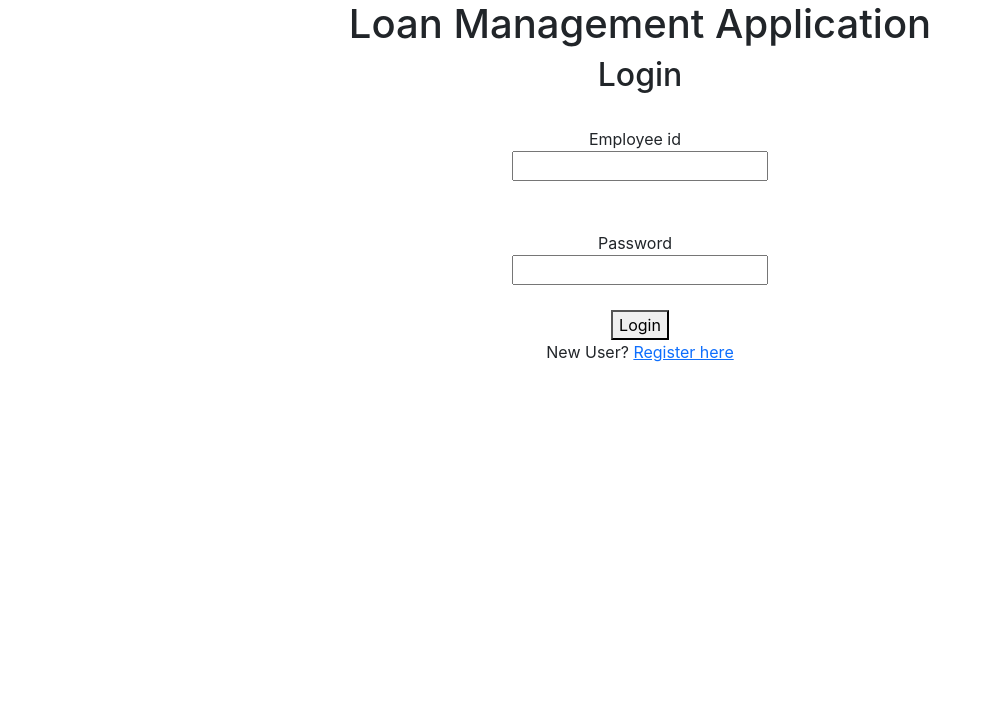
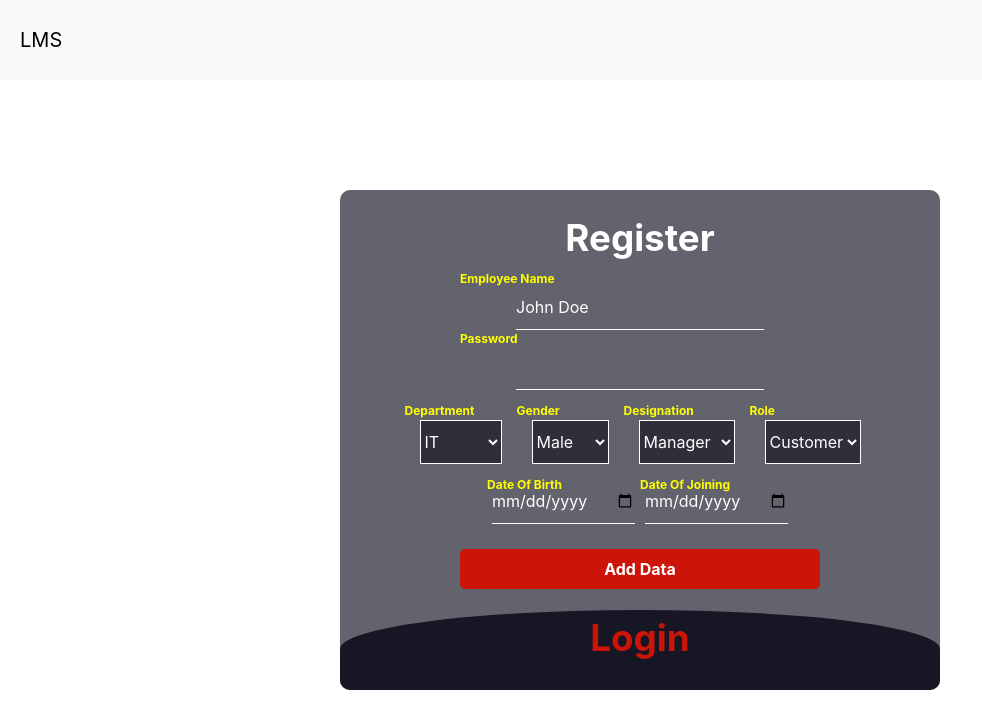
Before and after one commit to agastya2002/LMSTeam3Batch9, a React (Create React App) app in the folder Frontend/lms/: page / in a window 1280 px wide. Shown: the top 728 px of the page, without its empty margins (0-982 px from the left). Built offline with nearby package versions, Linux system fonts and the light colour scheme.

Commit message:
Login/Register UI

```diff
--- a/Frontend/lms/src/Pages/CustomerDetails.js
+++ b/Frontend/lms/src/Pages/CustomerDetails.js
@@ -94,10 +94,10 @@ const CustomerDetails=()=>{
     }
     return (
         <div>
-            <div>
+            {/* <div>
                 <h1>Loan Management Application</h1>
                 <h2>Customer Master Data Details</h2>
-            </div>
+            </div> */}
             <div className='customer_details'>
                 <div className='employee_details'>
                     <div className='employee_detail'>
--- a/Frontend/lms/src/Pages/Login.js
+++ b/Frontend/lms/src/Pages/Login.js
@@ -1,9 +1,12 @@
 import React, { useEffect } from 'react';
+import '../Styles/Login.css'
 import '../Styles/CustomerDetails.css'
 import { useState } from 'react';
 import { Link, useNavigate } from 'react-router-dom';
+import { Navbar } from 'react-bootstrap';
 import {useAuth} from '../Contexts/AuthContext'
 import swal from 'sweetalert';
+import CustomerDetails from './CustomerDetails';
 
 
 const Login=()=>{
@@ -12,11 +15,79 @@ const Login=()=>{
     const [eID,setEID]=useState("");
     const [ePass, setEPass] = useState("");
     // const {user, login} = useAuth();
-    const {login} = useAuth();
+    const {login, register} = useAuth();
     let isDataValid=true;
 
+    const [user, setUser] =useState({});
+    const [eName,setEName]=useState("John Doe");
+    const [eRole,setERole]=useState('customer');
+    const [department,setDepartment]=useState("it");
+    const [gender,setGender]=useState("M");
+    const [designation,setDesignation]=useState("manager");
+    const [dob,setDob]=useState("");
+    const [doj,setDoj]=useState("");
 
-    const validateEntries=()=>{
+
+    const validateRegisterEntries=async ()=>{
+        if(eName.length===0){
+            alert("Please enter employee name!");
+            isDataValid=false;
+        }
+        if(ePass.length===0){
+            alert("Please enter password");
+            isDataValid=false;
+        }
+        if(!eName.match(/^[a-zA-Z]+(([',. -][a-zA-Z ])?[a-zA-Z]*)*$/g)){
+            alert("Employee name is invalid!\nUse of special characters and numbers is not allowed")
+            isDataValid=false;
+        }
+        if(dob.length===0){
+            alert("Please enter date of birth!");
+            isDataValid=false;
+        }
+        if(doj.length===0){
+            alert("Please enter date of joining!");
+            isDataValid=false;
+        }
+        if(eRole.length===0){
+            alert("Please mention the role of employee");
+            isDataValid = false;
+        }
+
+        if(isDataValid===false){
+            return;
+        }
+
+        const userData = {
+            EmployeeName: eName,
+            Designation:designation,
+            Department:department,
+            Gender:gender,
+            DateOfBirth: dob,
+            DateOfJoining: doj,
+            Employee: {
+                EmployeePassword: ePass,
+                EmployeeRole: eRole
+            }
+        }
+        const res = register(userData);
+        if(res) {
+            while(!user) {}
+            if(user) {
+                if(eRole=="admin") {
+                    navigate("AdminDashboard");
+                }
+                else if(eRole=="customer"){
+                    navigate("UserDashboard");
+                }
+            }
+        }
+
+    }
+
+    const validateEntries=(e)=>{
+        e.preventDefault();
+        console.log(eID, ePass)
         //check employee ID
         if (!eID.match(/[A-Z]{1}[0-9]/)){
             swal("Error","Invalid employee ID format!","error");
@@ -44,28 +115,91 @@ const Login=()=>{
     }
     return (
         <div>
-            <div>
-                <h1>Loan Management Application</h1>
-                <h2>Login</h2>
-            </div>
-            <div className='customer_details'>
-                <div className='employee_details'>
-                    <div className='employee_detail'>
-                        <span className='employee_field'>Employee id</span>
-                        <input type="text" id="eid" onChange={(e) => setEID(e.target.value)} />
+            <Navbar bg="light" expand="lg" style={{padding:"15px"}}>
+                <Navbar.Brand style={{paddingX:"15px"}}>LMS</Navbar.Brand>
+            </Navbar>
+            <div className='Authentication'>
+                <div className="main">
+                    <input type="checkbox" id="chk" />
+                    <div className="signup">
+                        <form>
+                            <label htmlFor="chk" className="sig">Register</label>
+                            <div className='user-box'>
+                                <input type="text" id="ename" value={eName} onChange={(e) => setEName(e.target.value)}/>
+                                <label>Employee Name</label>
+                            </div>
+                            <div className='user-box'>
+                                <input type="password" id="pass" value={ePass} onChange={(p) => setEPass(p.target.value)} />
+                                <label>Password</label>
+                            </div>
+                            <div>
+                                <span className='user-box'>
+                                    <select name="department" id="department" value={department} onChange={(e) => setDepartment(e.target.value)}>
+                                        <option value="it">IT</option>
+                                        <option value="finance">Finance</option>
+                                        <option value="sales">Sales</option>
+                                        <option value="hr">HR</option>
+                                    </select>
+                                    <label>Department</label>
+                                </span>
+                                <span className='user-box'>
+                                    <select name="gender" id="gender" value={gender} onChange={(e) => setGender(e.target.value)}>
+                                        <option value="M">Male</option>
+                                        <option value="F">Female</option>
+                                    </select>
+                                    <label>Gender</label>
+                                </span>
+                                <span className='user-box'>
+                                    <select name="designation" id="designation" value={designation} onChange={(e) => setDesignation(e.target.value)}>
+                                        <option value="manager">Manager</option>
+                                        <option value="ca">CA</option>
+                                        <option value="dgm">DGM</option>
+                                        <option value="associate">Associate</option>
+                                    </select>
+                                    <label>Designation</label>
+                                </span>
+                                <span className='user-box'>
+                                    <select name="erole" id="erole" value={eRole} onChange={(e) => setERole(e.target.value)}>
+                                        <option value="customer">Customer</option>
+                                        <option value="admin">Admin</option>
+                                    </select>
+                                    <label>Role</label>
+                                </span>
+                            </div>
+                            <span className='user-box'>
+                                <span>
+                                    <input type="date" id="dob" value={dob} onChange={(e) => setDob(e.target.value)}/>
+                                    <label>Date Of Birth</label>
+                                </span>
+                                </span>
+                                <span className="user-box">
+                                <span>
+                                    <input type="date" id="doj" value={doj} onChange={(e) => setDoj(e.target.value)} />
+                                    <label>Date Of Joining</label>
+                                </span>
+                            </span>
+                            <div>
+                                <button type="submit" className="authBtn" onClick={()=>validateRegisterEntries()}>Add Data</button>
+                            </div>
+                        </form>
+                    </div>
+
+                    <div className="login">
+                        <form onSubmit={validateEntries}>
+                            <label htmlFor="chk" className="log">Login</label>
+                            <div className="user-box">
+                                <input type="text" title="Enter Employee ID" onChange={(e) => setEID(e.target.value)}  required />
+                                <label>Employee ID</label>
+                            </div>
+                            <div className="user-box">
+                                <input type="password" title="Enter password" onChange={(p) => setEPass(p.target.value)}  required />
+                                <label>Password</label>
+                            </div>
+                            <button className="authBtn" type="submit">Login</button>
+                        </form>
                     </div>
                 </div>
-                <div className='employee_details'>
-                    <div className='employee_detail'>
-                        <span className='employee_field'>Password</span>
-                        <input type="password" id="pass" onChange={(p) => setEPass(p.target.value)} />
-                    </div>
-                </div>
-                <div>
-                    <button type="submit" onClick={()=>validateEntries()}>Login</button>
-                </div>
             </div>
-            <div>New User? <Link to="/register">Register here</Link></div>
         </div>
     )
 }
--- /dev/null
+++ b/Frontend/lms/src/Styles/Login.css
@@ -0,0 +1,148 @@
+.Authentication {
+    margin: 0;
+    padding: 0;
+    display: flex;
+    justify-content: center;
+    align-items: center;
+    min-height: 90vh;
+    background-size: cover;
+    background-position: right;
+}
+
+.main {
+    width: 600px;
+    background-color: #161624aa;
+    height: 500px;
+    overflow: hidden;
+    border-radius: 10px;
+    /* box-shadow: 5px 20px 50px #000; */
+}
+
+#chk {
+    display: none;
+}
+
+.signup {
+    position: relative;
+    width: 100%;
+    height: 100%;
+}
+
+.user-box {
+    position: relative;
+    width: 60%;
+    margin: 0px auto;
+}
+
+.authBtn {
+    width: 60%;
+    height: 40px;
+    margin: 10px auto;
+    justify-content: center;
+    display: block;
+    color: #fff;
+    background: #CD1409;
+    font-size: 1em;
+    font-weight: bold;
+    margin-top: 10px;
+    outline: none;
+    border: none;
+    border-radius: 5px;
+    transition: .2s ease-in;
+    cursor: pointer;
+}
+
+.login {
+    height: 470px;
+    background: #161624;
+    border-radius: 60% / 10%;
+    transform: translateY(-180px);
+    transition: .8s ease-in-out;
+}
+
+#chk:checked~.login {
+    transform: translateY(-530px);
+}
+
+#chk:checked~.login label {
+    transform: scale(1);
+}
+
+#chk:checked~.signup .sig {
+    transform: scale(.6);
+    margin-top: 2px;
+}
+
+span {
+    margin: 5px;
+}
+
+.user-box label {
+    position: absolute;
+    top: 0px;
+    left: 0px;
+    font-size: 16px;
+    color: #fff;
+    pointer-events: none;
+    transition: .5s;
+}
+
+.user-box input {
+    padding: 10px 0;
+    font-size: 16px;
+    color: #fff;
+    margin-bottom: 15px;
+    border: none;
+    border-bottom: 1px solid #fff;
+    outline: none;
+    background: transparent;
+}
+
+.user-box select {
+    padding: 10px 0;
+    font-size: 16px;
+    color: #fff;
+    margin: 15px;
+    border: 0.2px solid;
+    outline: none;
+    background: #161624aa;
+}
+
+.user-box input:focus~label,
+.user-box input:valid~label,
+.user-box select:focus~label,
+.user-box select:valid~label {
+    top: -15px;
+    left: 0;
+    color: #FFFF00;
+    font-size: 12px;
+    font-weight: bold;
+}
+
+.user-box select:focus~label,
+.user-box select:valid~label {
+    top: -30px;
+}
+
+label[for="chk"] {
+    font-size: 2.3em;
+    justify-content: center;
+    display: flex;
+    font-weight: bold;
+    cursor: pointer;
+    transition: .5s ease-in-out;
+}
+
+.sig {
+    color: #fff;
+    margin: 20px;
+}
+
+.log {
+    margin: 80px;
+}
+
+.login label,
+.login input {
+    color: #CD1409;
+}
```
